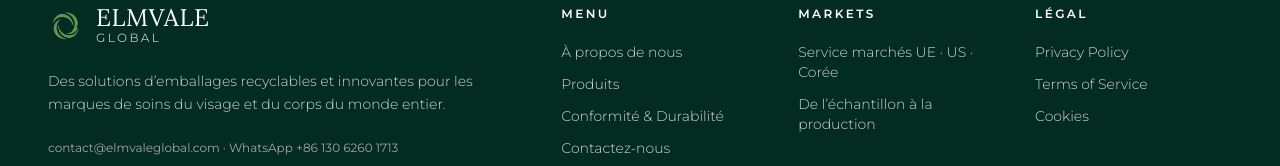
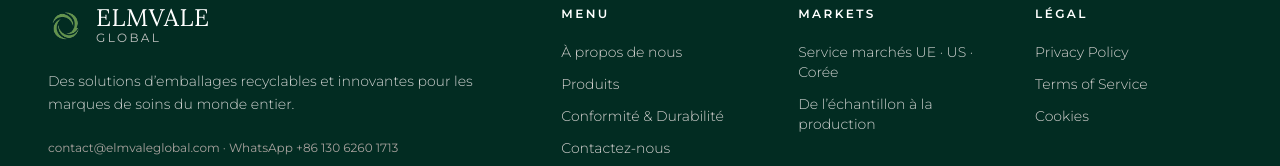
Before and after one commit to cathy6140/-Elmvale-Global-.github.io, a React (Vite) app: page /#/about in a window 1280 px wide. Shown: the part 3643-3809 px from the top of the page. Built offline with nearby package versions, Linux system fonts and the light colour scheme.

Commit message:
Update content.ts

```diff
--- a/src/content.ts
+++ b/src/content.ts
@@ -186,7 +186,7 @@ export const content = {
     home: {
       hero: {
         tagline: "Emballages durables, portée mondiale.",
-        subtext: "Des solutions d’emballages recyclables et innovantes pour les marques de soins du visage et du corps du monde entier.",
+        subtext: "Des solutions d’emballages recyclables et innovantes pour les marques de soins du monde entier.",
       },
       valueProp: {
         recyclable: {
```
